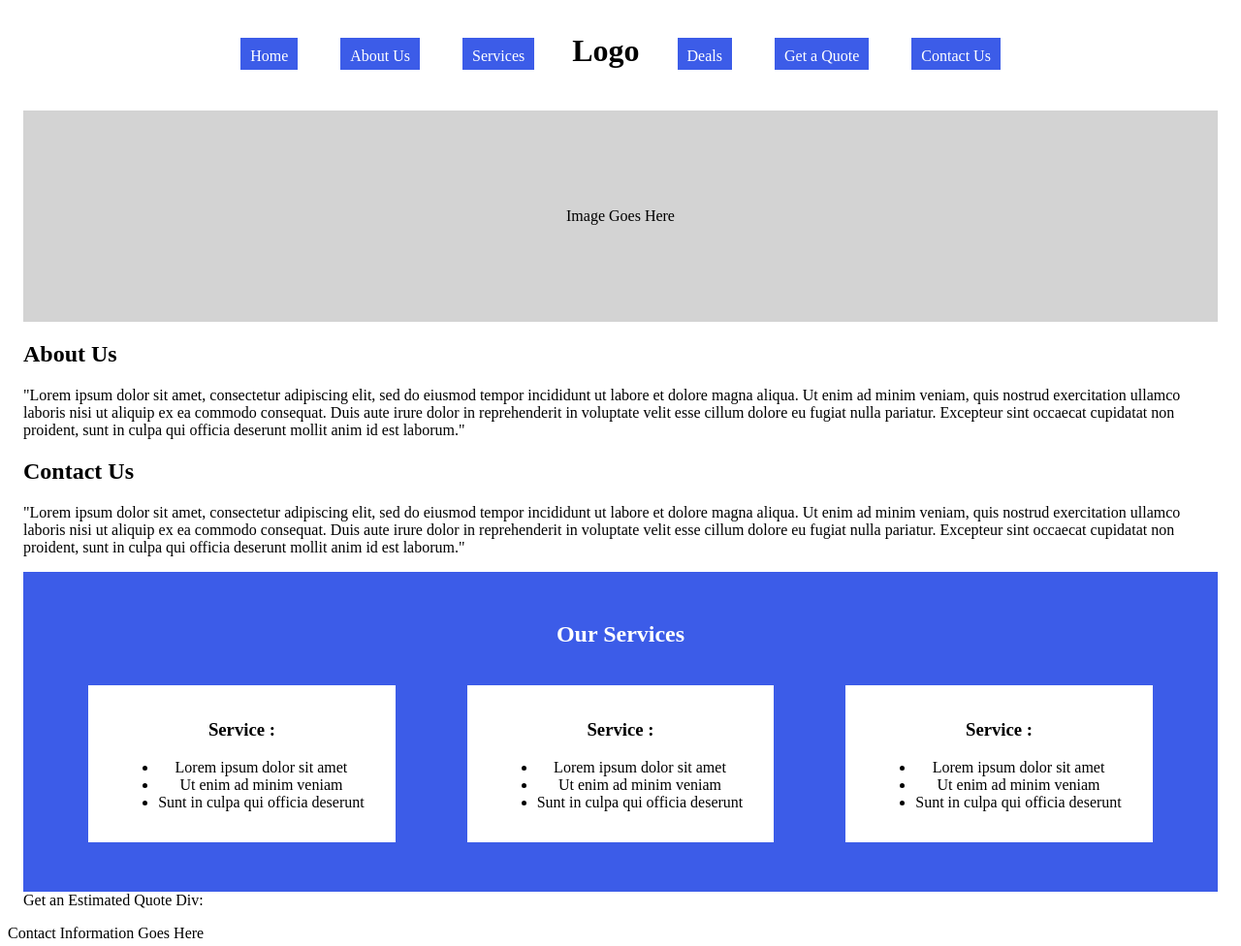
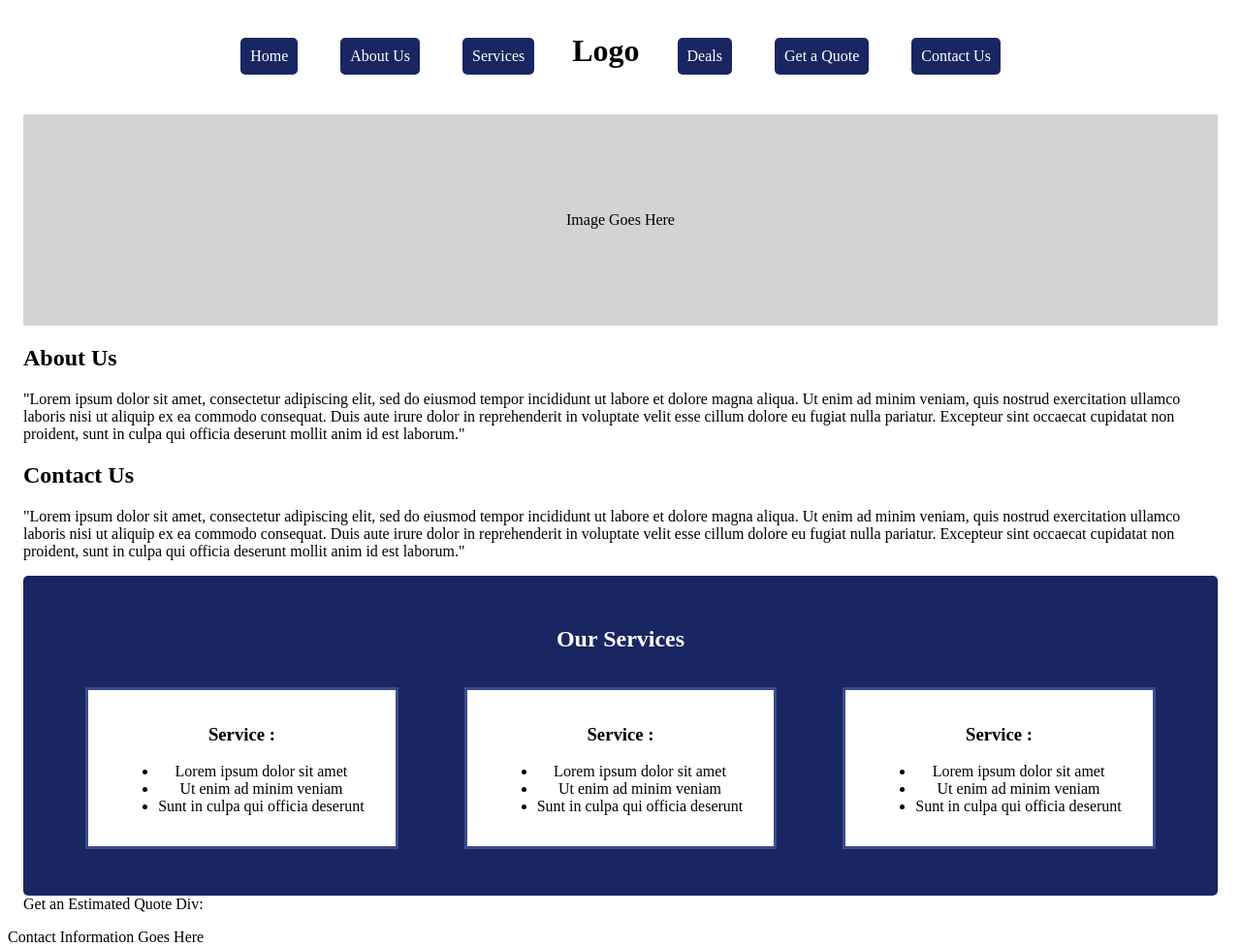
Before and after one commit to KeatenJo/MarvelWindowsWebsite, a plain HTML site: page src/index.html in a window 1280 px wide. Shown: the whole page at 97% size. Drawn offline with Linux system fonts and the light colour scheme.

Commit message:
Rounded Corners and Color change.

```diff
--- a/src/style.css
+++ b/src/style.css
@@ -29,11 +29,13 @@ body {
 
 }
 .navButtons{
-	padding: 10px 10px 5px 10px;
+	padding: 10px 10px 10px 10px;
 	margin: 20px;
 	display: inline-block;
 	color: white;
-	background-color: #3C5CE8;
+	/* background-color: #3C5CE8; */
+	background-color: #192661;
+	border-radius: 5px;
 
 }
 
@@ -64,7 +66,8 @@ body {
 
 #serviceDiv {
 	text-align: center;
-	background-color: #3C5CE8;
+	background-color: #192661;
+	border-radius: 5px;
 
 }
 
@@ -82,7 +85,7 @@ body {
 	color: black;
 	background-color: white;
 	border-style: solid;
-	border-color: #3C5CE8;
+	border-color: #3d4b8a;
 
 }
 
```
Also changed, not shown: 2 other files.
